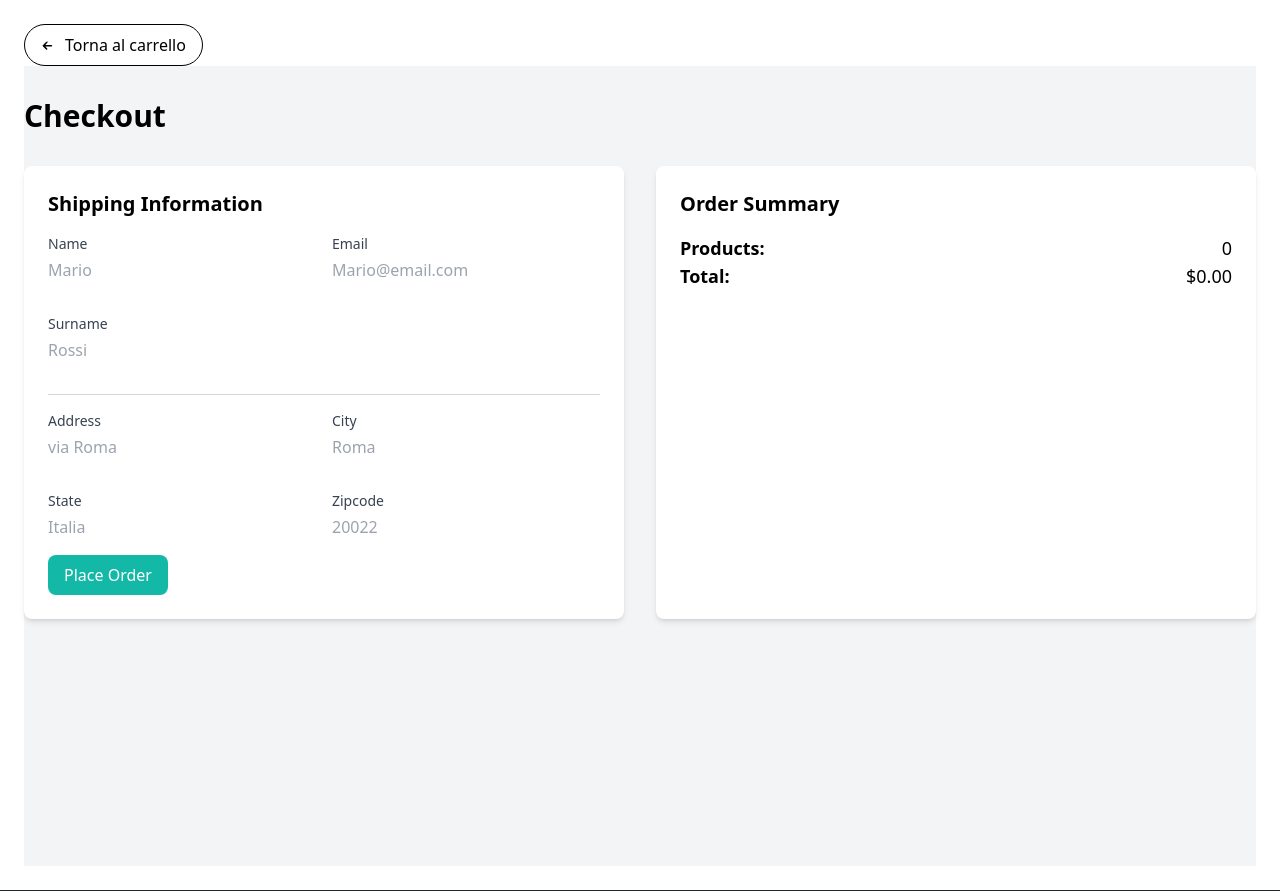
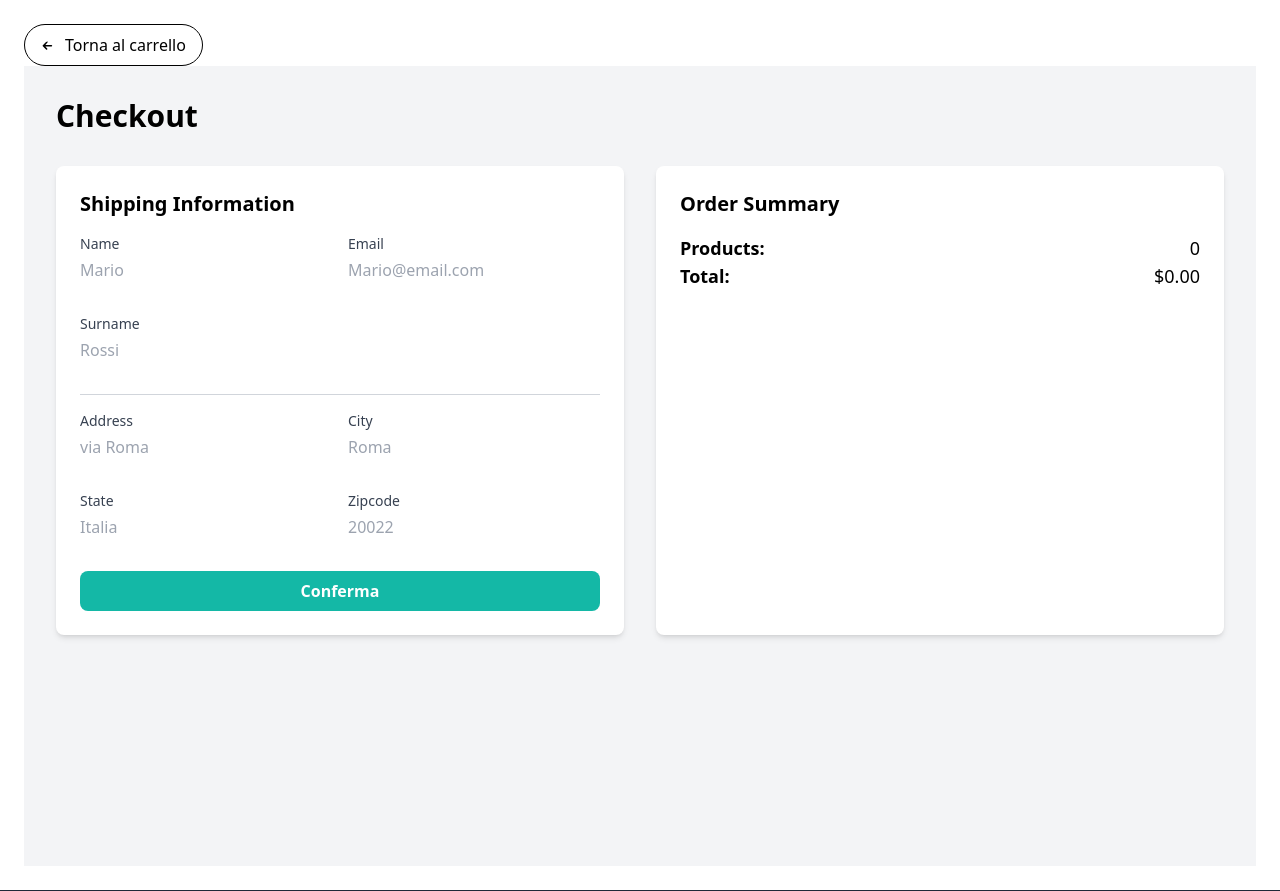
Before and after one commit to Fedelli98/PPMecommerce, a Django app: page /checkout/ in a window 1280 px wide. Shown: the part 101-992 px from the top of the page. Run offline with Django 4.2, Linux system fonts and the light colour scheme; some libraries are stand-ins or nearby versions.

Commit message:
Update Checkout

```diff
--- a/templates/core/checkout.html
+++ b/templates/core/checkout.html
@@ -13,10 +13,10 @@
         </button>
     </a>
     <div class="bg-gray-100 min-h-screen">
-        <div class="container mx-auto py-8">
+        <div class="container mx-auto py-8 px-8">
            <h1 class="text-3xl font-semibold mb-8">Checkout</h1>
 
-            <div class="grid grid-cols-2 gap-8">
+            <div class="grid grid-cols-2 gap-8 ">
                 <div class="bg-white p-6 rounded-lg shadow-md">
                     <h2 class="text-xl font-semibold mb-4">Shipping Information</h2>
                     <form id="form" class="grid gap-4">
@@ -27,7 +27,7 @@
                             </div>
                             <div class="mb-4">
                               <label for="name" class="block text-sm font-medium text-gray-700">Email</label>
-                              <input type="text" id="name" name="Email"class="form-input mt-1 block w-full" placeholder="Mario@email.com" required>
+                              <input type="text" id="name" name="Email" class="form-input mt-1 block w-full" placeholder="Mario@email.com" required>
                             </div>
                             <div class="mb-4">
                                 <label for="name" class="block text-sm font-medium text-gray-700">Surname</label>
@@ -53,9 +53,10 @@
                                   <input type="text" id="zipcode" name="zipcode" class="form-input mt-1 block w-full" placeholder="20022" required>
                                 </div>
                             </div>
-                            <button id="pay" class="bg-teal-500 text-white px-4 py-2 rounded-lg hover:bg-teal-600">Place Order</button>
+
+                            <button id="pay" class="bg-teal-500 text-white px-4 py-2 rounded-lg hover:bg-teal-600 hidden">Place Order</button>
                         </div>
-
+                        <input id="form_submit" type="submit" class="py-2 px-4 bg-teal-500 hover:bg-teal-600 text-white font-semibold rounded-lg cursor-pointer" value="Conferma">
                     </form>
 
                 </div>
@@ -98,12 +99,17 @@
             document.getElementById("userinfo").classList.add("hidden")
         }
 
-
+        var inputs = document.querySelectorAll('input[type="text"]')
         const form = document.getElementById("form")
         const total = '{{ order.get_cart_total }}'
 
         form.addEventListener('submit', function(e){
             e.preventDefault()
+            document.getElementById("form_submit").classList.add("hidden")
+            for (let i=0; i<inputs.length; i++){
+                inputs[i].setAttribute('readonly', 'readonly')
+            }
+            document.getElementById("pay").classList.remove("hidden")
         })
 
         document.getElementById('pay').addEventListener('click', function(e){
```
Also changed, not shown: templates/core/cart.html (+5 -3 lines).
